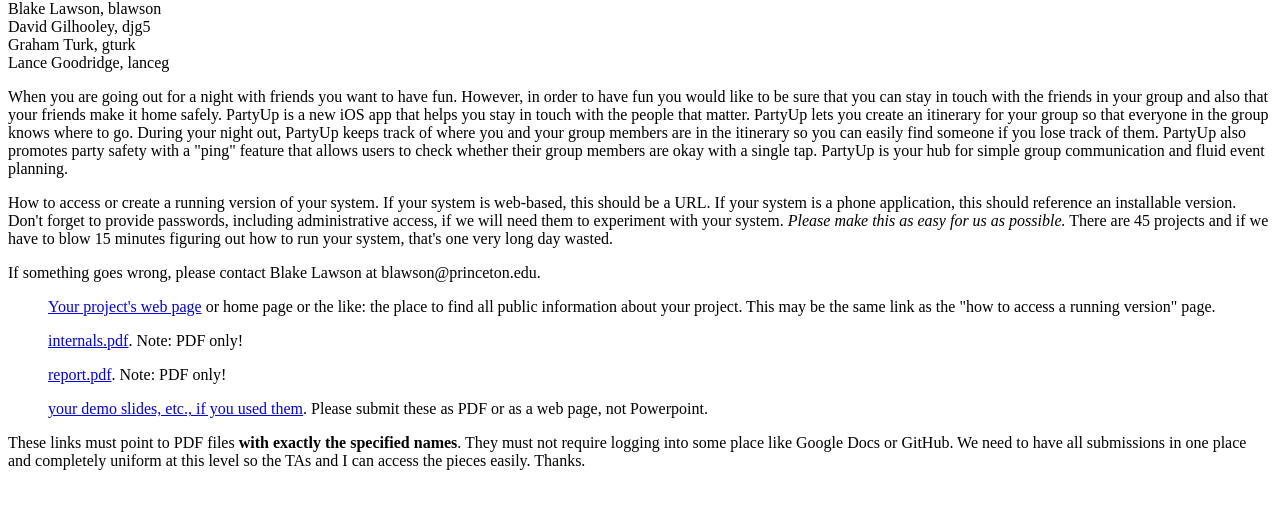
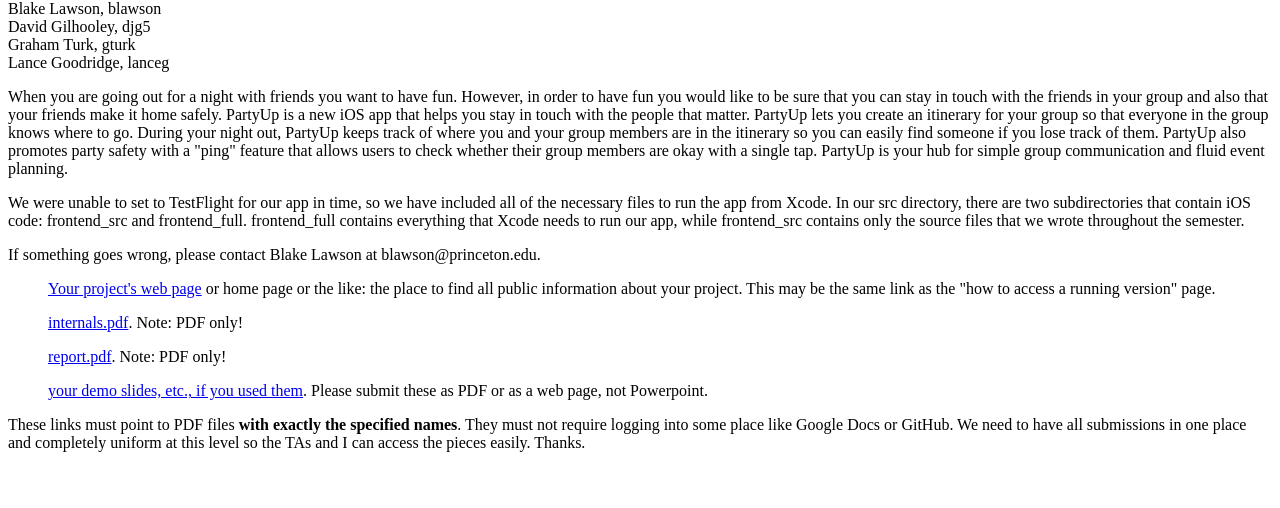
Before and after one commit to BDGL-Hacks/documentation-333, a plain HTML site: page index.html in a window 1280 px wide. Shown: the part 66-574 px from the top of the page. Drawn offline with Linux system fonts and the light colour scheme.

Commit message:
Added section about how to access working version of our app to index.html

```diff
--- a/index.html
+++ b/index.html
@@ -28,15 +28,12 @@
         PartyUp is your hub for simple group communication and fluid event planning.
     </p>
     <p>
-        How to access or create a running version of your system.
-        If your system is web-based, this should be a URL.
-        If your system is a phone application,
-        this should reference an installable version.
-        Don't forget to provide passwords, including administrative access, if we will need them
-        to experiment with your system.
-        <i> Please make this as easy for us as possible.</i>  There are 45 projects and if
-        we have to blow 15 minutes figuring out how to run your system, that's one very
-        long day wasted.
+        We were unable to set to TestFlight for our app in time, so we have included
+        all of the necessary files to run the app from Xcode. In our src directory,
+        there are two subdirectories that contain iOS code: frontend_src
+        and frontend_full. frontend_full contains everything that Xcode needs to
+        run our app, while frontend_src contains only the source files that we wrote
+        throughout the semester.
     </p>
     <p>If something goes wrong, please contact Blake Lawson at blawson@princeton.edu.</p>
     <blockquote>
```
